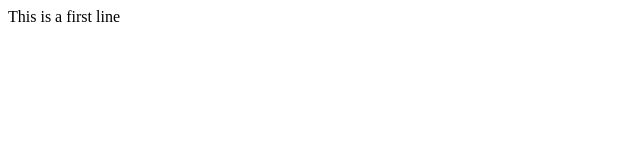
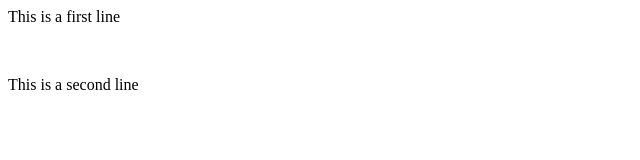
Before and after one commit to amu786/localRepo, a plain HTML site: page index.html in a window 1280 px wide. Shown: the whole page, without its empty margins (0-640 px from the left). Drawn offline with Linux system fonts and the light colour scheme.

Commit message:
change in second branch

```diff
--- a/index.html
+++ b/index.html
@@ -1 +1,3 @@
 <p>This is a first line</p>
+<br>
+<p>This is a second line</p>
```
